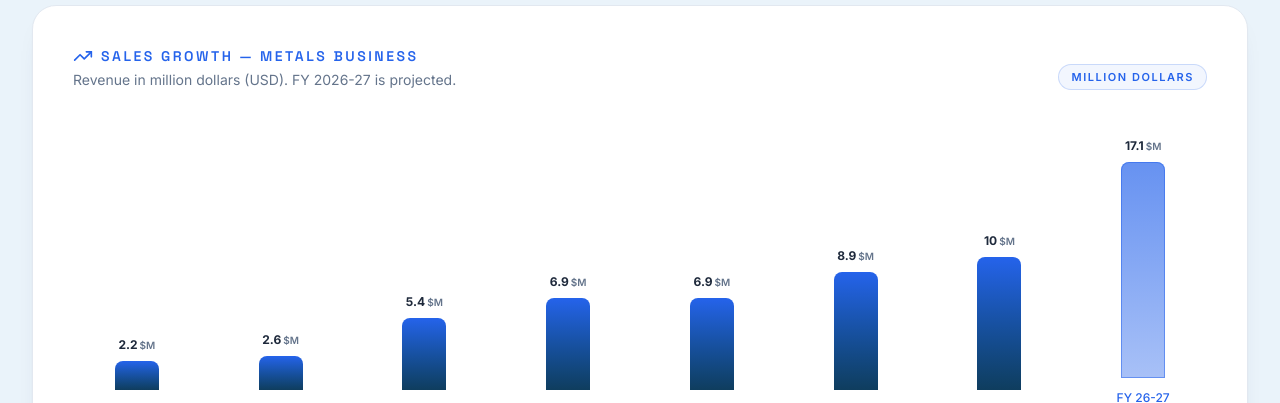
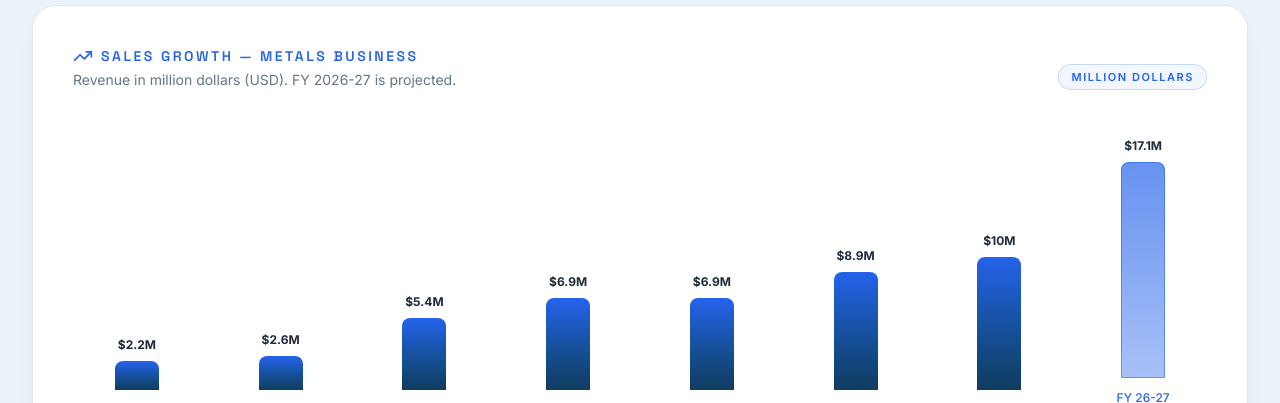
Before and after one commit to kanu2104/Atharva_Metals, a Next.js app: page / in a window 1280 px wide. Shown: the part 2900-3303 px from the top of the page. Built offline with nearby package versions, Linux system fonts and the light colour scheme.

Commit message:
Fix in the bar chart.

```diff
--- a/components/Growth.tsx
+++ b/components/Growth.tsx
@@ -59,10 +59,7 @@ export function Growth() {
                       }`}
                     >
                       <span className="absolute -top-6 left-1/2 w-max -translate-x-1/2 whitespace-nowrap text-[11px] font-bold text-foreground sm:text-xs">
-                        {s.value}
-                        <span className="ml-0.5 text-[9px] font-semibold text-muted sm:text-[10px]">
-                          {salesGrowth.unitShort}
-                        </span>
+                        ${s.value}M
                       </span>
                     </motion.div>
                   </div>
--- a/data/company.json
+++ b/data/company.json
@@ -95,6 +95,7 @@
     "note": "Revenue in million dollars (USD). FY 2026-27 is projected.",
     "unit": "Million dollars",
     "unitShort": "$M",
+
     "series": [
       { "year": "FY 19-20", "value": 2.2, "projected": false },
       { "year": "FY 20-21", "value": 2.6, "projected": false },
```
